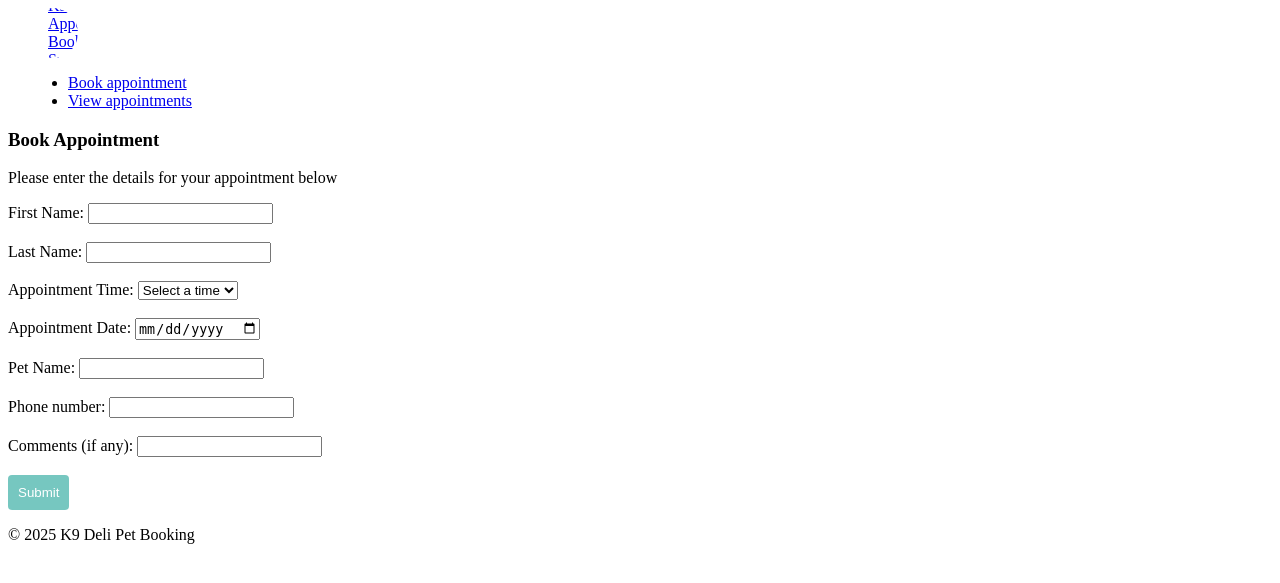
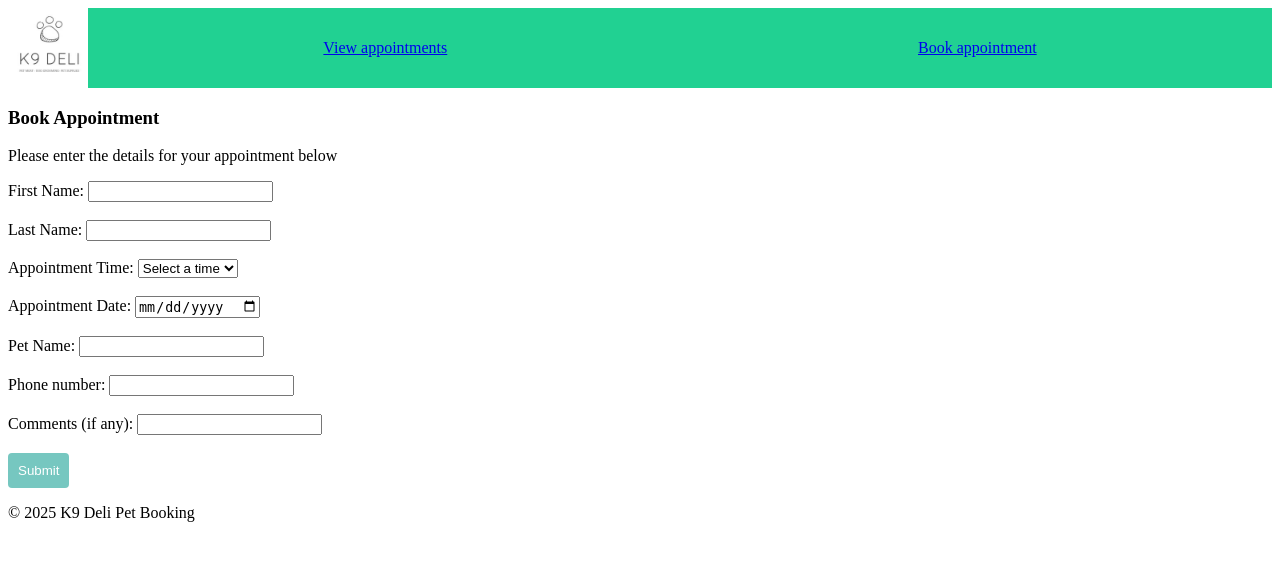
Before and after one commit to William-Hammill/CSE5IDP-Project, a Flask app: template templates/BookingLayout.html in a window 1280 px wide. Shown: the top 583 px of the page. Run offline with Flask 3, Linux system fonts and the light colour scheme; the template is opened without the code that fills it, so the values that code supplies are empty.

Commit message:
added improved css code from simple-form branch

```diff
--- a/static/styles.css
+++ b/static/styles.css
@@ -1,28 +1,9 @@
 :root {
-    --background-color: #0fb7bd;
-    /* Light background */
-    --text-color: #333;
-    /* Light text */
-    --header-bg-color: rgba(9, 204, 135, 0.9);
-    /* Light header */
-    --footer-bg-color: rgba(241, 241, 241, 0.9);
-    /* Light footer */
     --button-bg-color: #76c7c0;
-    /* Light button */
     --button-hover-bg-color: #64b5af;
-    /* Light button hover */
     --link-color: #00796b;
-    /* Link color */
 }
 
-main {
-    min-height: 95vh;
-    position: relative;
-}
-
-input[type=text] {
-    color: var(--text-color)
-}
 button[type="submit"] {
     padding: 10px;
     background-color: var(--button-bg-color);
@@ -32,64 +13,29 @@ button[type="submit"] {
     cursor: pointer;
     transition: background-color 0.3s;
 }
-
 button[type="submit"]:hover {
     background-color: var(--button-hover-bg-color);
 }
-
-/* Appointment Table Styles */
-table {
-    width: 85%;
-    border-collapse: collapse;
-    margin: 0 auto;
-    margin-top: 2rem;
-}
-nav {
-    padding: 0 20px;
-}
-.nav-wrapper-bar {
-    --background: #0fb7bd;
-}
-.nav-wrapper .brand-logo {
-    display: flex;
-    align-items: center;
-    width: 50px;
-    height: 50px;
-    border-radius: 50%;
-    overflow: hidden;
-}
-.nav-wrapper .brand-logo h1 {
-    font-size: 1.5rem;
-    margin-right: 20px;
-    color: white;
-}
-.nav-wrapper .brand-logo .img-box img {
-    width: 100%;
-    height: auto;
-}
-.logo-container {
-    display: flex;
-    align-items: center;
-    margin: 20px;
-    /* Space around the logo */
+nav.nav-bar {
+  background-color: rgba(9, 204, 135, 0.9);
+  display: flex;
+  align-items:center;
+  height: auto;  /* 3em */
 }
 
-.logo-container img {
-    width: 50px;
-    /* Adjust the logo size */
-    height: auto;
-    /* Maintain aspect ratio */
-    border-radius: 50%;
-    /* Round the logo */
-    margin-right: 15px;
-    /* Space between logo and text */
+ul.container {
+  display: flex;
+  align-items: center;
+  justify-content:space-around;
+  flex: auto;
+  padding: 0;
 }
 
-.logo-container h1 {
-    font-size: 1.8rem;
-    /* Adjust heading size */
-    margin: 0;
-    /* Remove default margin */
-    color: var(--text-color);
-    /* Use variable for text color */
+ul.container li {
+  list-style-type: none;
+  margin:0 2%;
 }
+
+img {
+  max-height: 100%;
+}
--- a/templates/BookingLayout.html
+++ b/templates/BookingLayout.html
@@ -9,28 +9,17 @@
     <title>K9 Deli appointment bookings</title>
 </head>
 <body>
-<header>
-    <nav class="nav-extended">
-            <div class="nav-wrapper">
-                <a href="/" class="brand-logo">
-                    <div class="logo-container">
-                        <h>K9 Deli Appointment Booking System</h>
-                        <div class="img-box">
-                            <!-- Flask needs images to be under /static/ by default -->
-                            <img src="./static/k9-Logo.jpg" alt="K9 Logo" style="width:80px; height: auto;" class="logo-image">
-                        </div>
-                    </div>
-                </a>
-                <ul class="right hide-on-med-and-down">
-                    <li>
-                        <a href="{{ url_for('appointments.load_page') }}">Book appointment</a>
-                    </li>
-                    <li>
-                        <a href="{{ url_for('appointments.view_appointments') }}">View appointments</a>
-                    </li>
-                </ul>
-            </div>
-        </nav>
+<header class="main-header">
+    <nav class="nav-bar">
+        <!-- Flask needs images to be under /static/ by default -->
+        <img src="./static/k9_logo.jpg" alt="K9 Logo" style="width:80px; height: auto;">
+      <ul class="container">
+        <li><a href="{{ url_for('appointments.view_appointments') }}">View appointments</a></li>
+      </ul>
+      <ul class="container">
+        <li><a href="{{ url_for('appointments.load_page') }}">Book appointment</a></li>
+      </ul>
+    </nav>
 </header>
 <h3>Book Appointment</h3>
 <p>Please enter the details for your appointment below</p>
```
Also changed, not shown: templates/AppointmentViewer.html (+11 -23 lines), static/k9_logo.jpg (renamed from static/k9-Logo.jpg).
